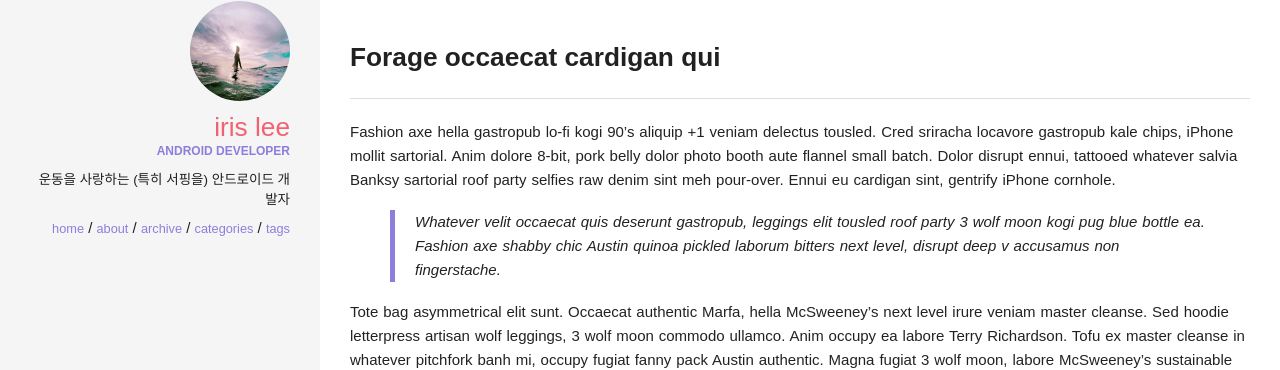
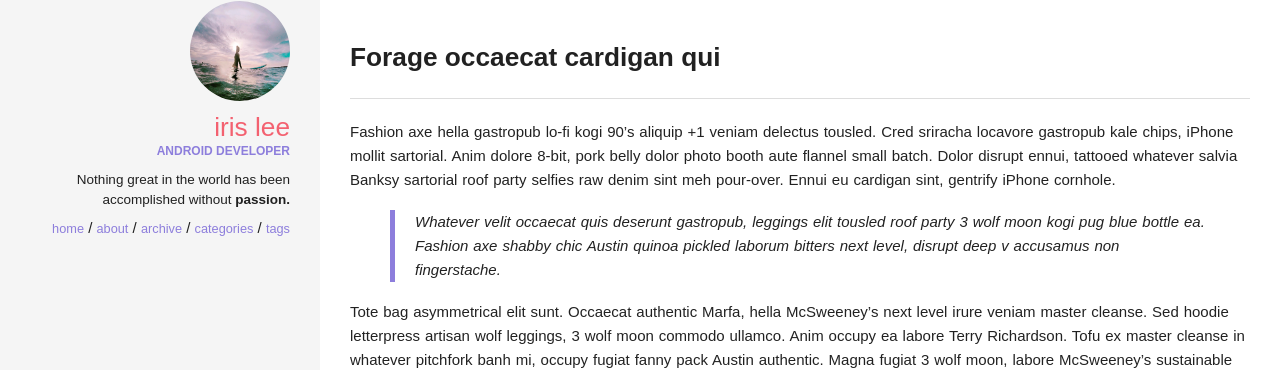
Before and after one commit to daeun1012/daeun1012.github.io, a Jekyll site: the page built from _posts/2012-05-22-readability-post.md, in a window 1280 px wide. Shown: the part 1051-1421 px from the top of the page. Built offline with Jekyll 4.4.1, drawn with Linux system fonts in a browser that asks for light colours; some web fonts are replaced; comment, search, counter and statistics services are not loaded.

Commit message:
소개 문구 수정

```diff
--- a/_config.yml
+++ b/_config.yml
@@ -36,9 +36,9 @@ owner:
   name: Iris Lee
   avatar: 2da_a.jpg
   job: "Android Developer"
-  bio: "운동을 사랑하는 (특히 서핑을) 안드로이드 개발자"
+  bio: "Nothing great in the world has been accomplished without <strong>passion.</strong>"
   email: daeun9294@gmail.com
-  disqus-shortname: renyuanzblog
+  disqus-shortname: #renyuanzblog
   twitter: #renyuan814 #username
   facebook: 100001772488008
   google:
```
